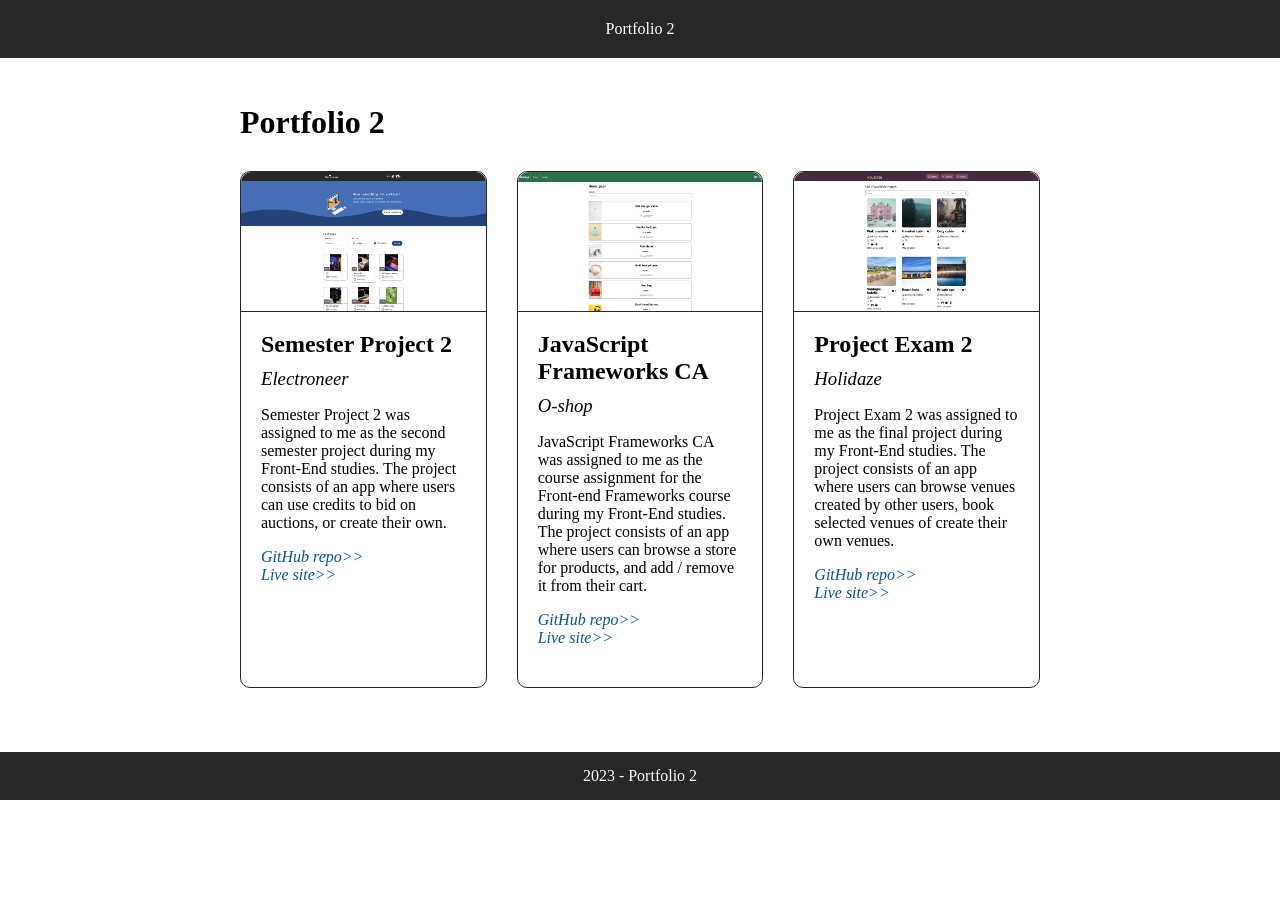
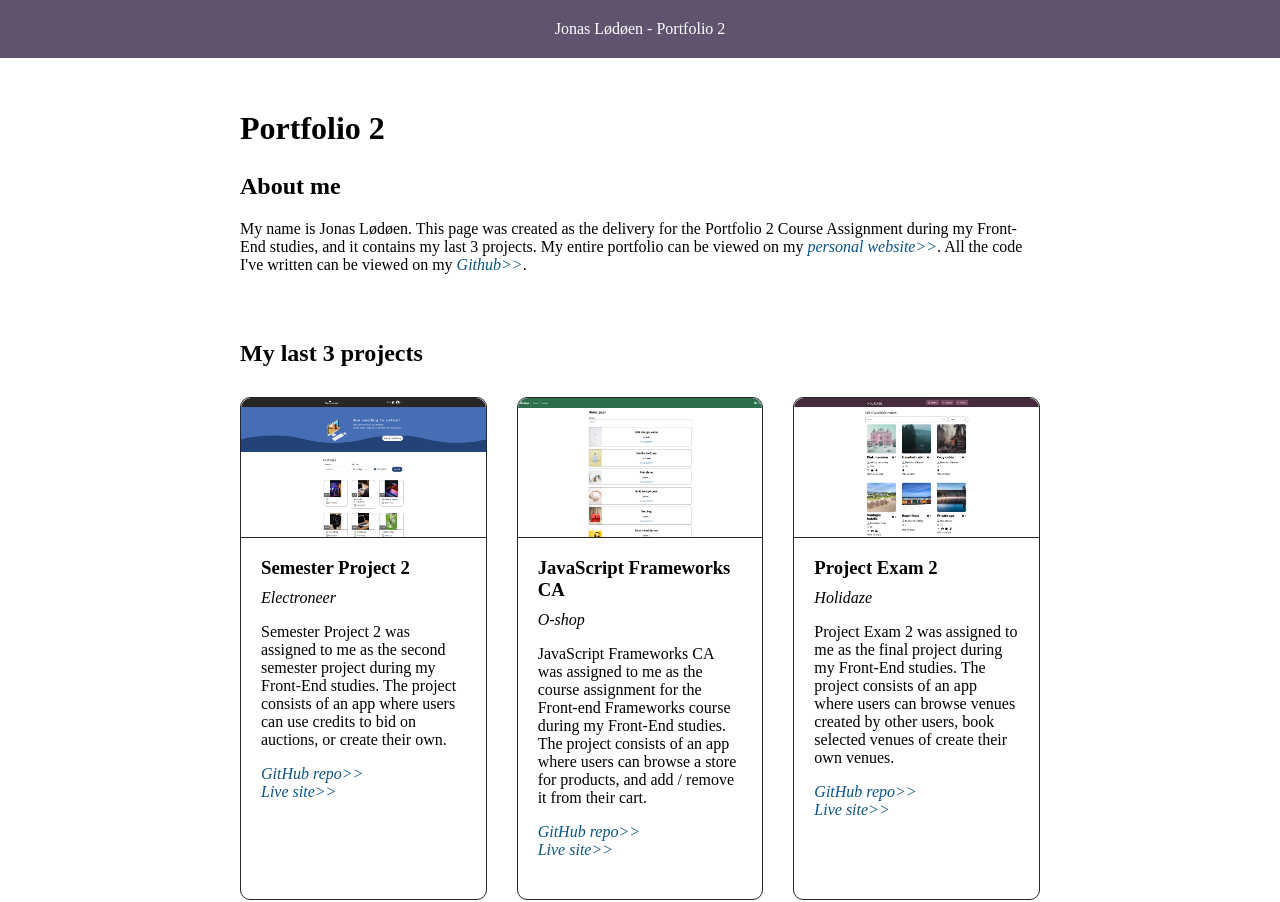
Before and after one commit to Lodoen/portfolio-2, a plain HTML site: page index.html in a window 1280 px wide. Shown: the top 902 px of the page. Before the commit the page ends 800 px from the top, so only its background shows below. Drawn offline with Linux system fonts and the light colour scheme.

Commit message:
Adds about me section to index page

```diff
--- a/css/style.css
+++ b/css/style.css
@@ -3,7 +3,8 @@ body,
   display: grid;
 }
 
-.cards-wrapper {
+.cards-wrapper,
+.about-me-wrapper {
   margin: 0 auto;
   max-width: 800px;
   padding: 25px;
@@ -12,7 +13,8 @@ body,
 }
 
 body,
-h2 {
+.cards-wrapper h2,
+h3 {
   margin: 0;
 }
 
@@ -22,6 +24,7 @@ footer a:hover {
   text-decoration: underline;
 }
 
+.link,
 .cards-wrapper section a,
 nav ul li a,
 footer a {
@@ -34,13 +37,16 @@ footer {
   margin-top: 30px;
 }
 
-.cards-wrapper h3,
-.cards-wrapper section a {
+.cards-wrapper h4 {
   font-style: italic;
 }
 
 header,
-nav ul li a,
+nav ul li a {
+  color: #fff;
+  background-color: #60536e;
+}
+
 footer,
 footer a {
   color: #fff;
@@ -52,10 +58,12 @@ body {
   grid-template-rows: auto 1fr auto;
 }
 
-.cards-wrapper h1 {
+h1 {
+  font-size: 2rem;
+}
+
+.cards-wrapper > h2 {
   grid-column: -1/1;
-  margin-bottom: 0;
-  font-size: 2rem;
 }
 
 .cards-wrapper section {
@@ -75,12 +83,14 @@ body {
   border-bottom: 1px solid #272727;
 }
 
-h3 {
+h4 {
   margin: 10px 0 16px;
   font-weight: normal;
 }
 
-.cards-wrapper section a {
+.link {
+  text-decoration: none;
+  font-style: italic;
   color: #0a5485;
 }
 
--- a/index.html
+++ b/index.html
@@ -12,26 +12,35 @@
     <header>
       <nav>
         <ul>
-          <li><a href="index.html">Portfolio 2</a></li>
+          <li><a href="index.html">Jonas Lødøen - Portfolio 2</a></li>
         </ul>
       </nav>
     </header>
     <main>
+      <section class="about-me-wrapper">
+        <h1>Portfolio 2</h1>
+        <h2>About me</h2>
+        <p>
+          My name is Jonas Lødøen. This page was created as the delivery for the Portfolio 2 Course Assignment during my Front-End studies, and it
+          contains my last 3 projects. My entire portfolio can be viewed on my <a class="link" href="https://lodoen.dev">personal website&gt;&gt;</a>.
+          All the code I've written can be viewed on my <a href="https://github.com/Lodoen" class="link">Github&gt;&gt;</a>.
+        </p>
+      </section>
       <div class="cards-wrapper">
-        <h1>Portfolio 2</h1>
+        <h2>My last 3 projects</h2>
         <section>
           <div class="screenshot"><img src="img/semester-project-2.png" alt="A screenshot of how Electroneer looks when running" /></div>
           <div class="content">
-            <h2>Semester Project 2</h2>
-            <h3>Electroneer</h3>
+            <h3>Semester Project 2</h3>
+            <h4>Electroneer</h4>
             <p class="description">
               Semester Project 2 was assigned to me as the second semester project during my Front-End studies. The project consists of an app where
               users can use credits to bid on auctions, or create their own.
             </p>
-            <div class="link">
-              <a href="https://github.com/Lodoen/auction-website">GitHub repo&gt;&gt;</a>
+            <div>
+              <a href="https://github.com/Lodoen/auction-website" class="link">GitHub repo&gt;&gt;</a>
             </div>
-            <div class="link"><a href="https://auction-website.lodoen.dev/">Live site&gt;&gt;</a></div>
+            <div class="link"><a href="https://auction-website.lodoen.dev/" class="link">Live site&gt;&gt;</a></div>
           </div>
         </section>
         <section>
@@ -39,31 +48,31 @@
             <img src="img/javascript-frameworks-ca.png" alt="A screenshot of how O-shop looks when running" />
           </div>
           <div class="content">
-            <h2>JavaScript Frameworks CA</h2>
-            <h3>O-shop</h3>
+            <h3>JavaScript Frameworks CA</h3>
+            <h4>O-shop</h4>
             <p class="description">
               JavaScript Frameworks CA was assigned to me as the course assignment for the Front-end Frameworks course during my Front-End studies.
               The project consists of an app where users can browse a store for products, and add / remove it from their cart.
             </p>
-            <div class="link">
-              <a href="https://github.com/Lodoen/online-shop">GitHub repo&gt;&gt;</a>
+            <div>
+              <a href="https://github.com/Lodoen/online-shop" class="link">GitHub repo&gt;&gt;</a>
             </div>
-            <div class="link"><a href="https://melodious-gaufre-ec4155.netlify.app/">Live site&gt;&gt;</a></div>
+            <div><a href="https://melodious-gaufre-ec4155.netlify.app/" class="link">Live site&gt;&gt;</a></div>
           </div>
         </section>
         <section>
           <div class="screenshot"><img src="img/project-exam-2.jpg" alt="A screenshot of how Holidaze looks when running" /></div>
           <div class="content">
-            <h2>Project Exam 2</h2>
-            <h3>Holidaze</h3>
+            <h3>Project Exam 2</h3>
+            <h4>Holidaze</h4>
             <p class="description">
               Project Exam 2 was assigned to me as the final project during my Front-End studies. The project consists of an app where users can
               browse venues created by other users, book selected venues of create their own venues.
             </p>
-            <div class="link">
-              <a href="https://github.com/Lodoen/booking-site">GitHub repo&gt;&gt;</a>
+            <div>
+              <a href="https://github.com/Lodoen/booking-site" class="link">GitHub repo&gt;&gt;</a>
             </div>
-            <div class="link"><a href="https://booking-site.lodoen.dev/">Live site&gt;&gt;</a></div>
+            <div><a href="https://booking-site.lodoen.dev/" class="link">Live site&gt;&gt;</a></div>
           </div>
         </section>
       </div>
```
